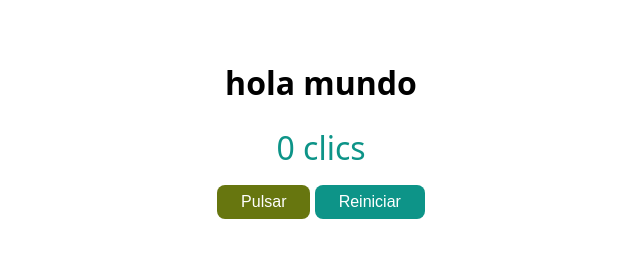
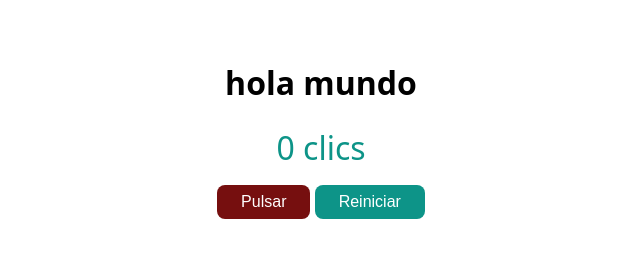
Before and after one commit to Sphynxq/PWFE, a plain HTML site: page index.html in a window 1280 px wide. In both pictures the pointer is over the button "Pulsar". Shown: the whole page, without its empty margins (319-959 px from the left). Drawn offline with Linux system fonts and the light colour scheme.

Commit message:
cambio de color

```diff
--- a/index.html
+++ b/index.html
@@ -7,7 +7,7 @@
         body { font-family: system-ui; text-align: center; padding: 2rem; }
         .contador { font-size: 2rem; margin: 1rem 0; color: #0d9488; }
         button { padding: 0.5rem 1.5rem; font-size: 1rem; cursor: pointer; border-radius: 8px; border: none; background: #0d9488; color: white; }
-        button:hover { background: #67760f; }
+        button:hover { background: #760f0f; }
     </style>
 </head>
 <body>
```
